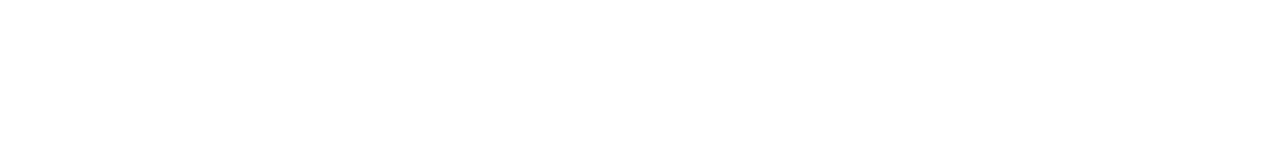
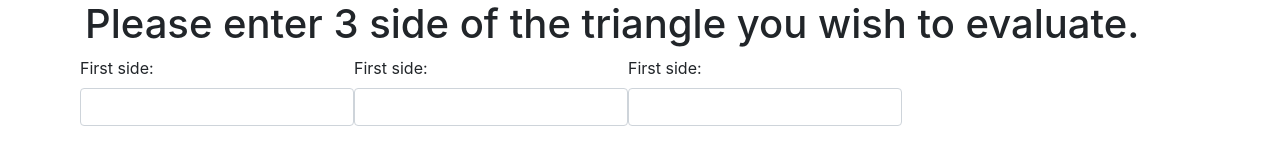
Before and after one commit to mmanchee/jsTriangle, a plain HTML site: page jsTriangle.html in a window 1280 px wide. Drawn offline with Linux system fonts and the light colour scheme.

Commit message:
add html inputs to jsTriangle project
co-authored-by: Alma Frankenstein <a.q.frankenstein@gmail.com>

```diff
--- a/js/scripts.js
+++ b/js/scripts.js
@@ -0,0 +1,8 @@
+function TriCompare() {
+
+};
+
+$(document).ready(function() {
+
+
+});
--- a/jsTriangle.html
+++ b/jsTriangle.html
@@ -9,6 +9,29 @@
 </head>
 <body>
   <div class="container">
+    <h1>Please enter 3 side of the triangle you wish to evaluate.</h1>
+    <div>
+      <form id="userInput">
+        <div class="form-row">
+          <div class="form-group">
+            <label for="length1">First side: </label>
+            <input id="length1" class="form-control" type="text">
+          </div>
+          <div class="form-group">
+            <label for="length1">First side: </label>
+            <input id="length1" class="form-control" type="text">
+          </div>
+          <div class="form-group">
+            <label for="length1">First side: </label>
+            <input id="length1" class="form-control" type="text">
+          </div>
+        </div>
+
+      </form>
+    </div>
+    <div id="userAnswer">
+
+    </div>
 
   </div>
 </body>
```
